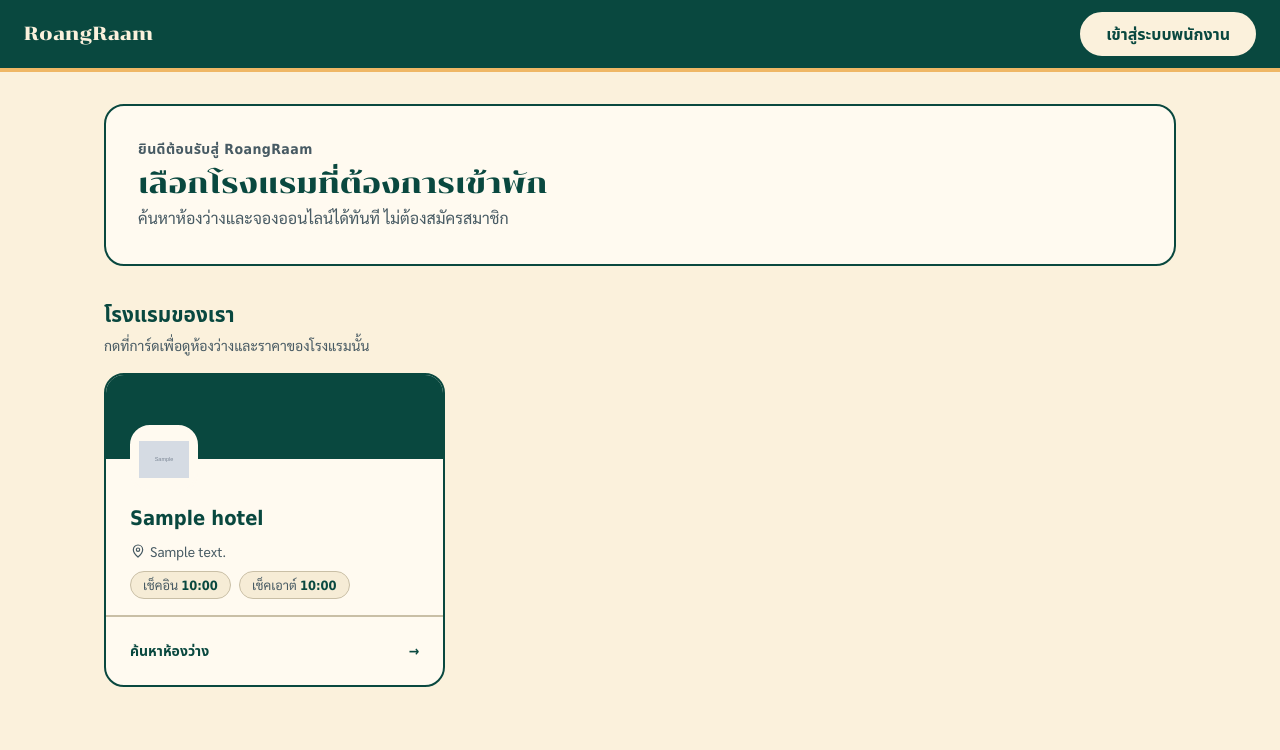
After one commit to DaybreakList/RoangRaam, a Django app: template templates/accounts/hotel_list.html in a window 1280 px wide. The commit adds this page. Shown: the top 750 px of the page. Run offline with Django 5.2, Linux system fonts and the light colour scheme; the template is opened without the code that fills it: most values are stand-ins (such as "Sample title", 1, 10 or a date in 2020); grey boxes marked "Sample" are stand-in pictures; parts of the project's set-up code (start-up, migrations or seed data) failed here and were passed over; some libraries are stand-ins or nearby versions; some web fonts are replaced.

Commit message:
Add public hotel list at / and label navbar login for staff

```diff
--- a/config/urls.py
+++ b/config/urls.py
@@ -4,9 +4,10 @@ from django.contrib import admin
 from django.urls import path, include, re_path
 from django.views.static import serve
 
-from apps.accounts.views import property_home
+from apps.accounts.views import hotel_list, property_home
 
 urlpatterns = [
+    path('', hotel_list, name='hotel_list'),
     path('admin/', admin.site.urls),
     path('accounts/', include('apps.accounts.urls')),
     path('p/<slug:property_slug>/', property_home, name='property_home'),
--- /dev/null
+++ b/templates/accounts/hotel_list.html
@@ -0,0 +1,64 @@
+{% extends 'base.html' %}
+{% load static %}
+
+{% block title %}เลือกโรงแรม · RoangRaam{% endblock %}
+{% block extra_head %}<link rel="stylesheet" href="{% static 'accounts/accounts.css' %}">{% endblock %}
+
+{% block content %}
+{% comment %}
+Public home page at /. Same hotel cards as the staff picker (accounts/home.html), but each
+card opens the hotel's public search page and there is no role badge.
+{% endcomment %}
+<main class="ac-page">
+  <header class="ac-banner">
+    <div class="ac-banner__text">
+      <p class="ac-banner__eyebrow">ยินดีต้อนรับสู่ RoangRaam</p>
+      <h1 class="rr-page-head__title">เลือกโรงแรมที่ต้องการเข้าพัก</h1>
+      <p>ค้นหาห้องว่างและจองออนไลน์ได้ทันที ไม่ต้องสมัครสมาชิก</p>
+    </div>
+  </header>
+
+  {% if hotels %}
+  <section aria-labelledby="ac-hotels-title">
+    <div class="ac-section-head">
+      <h2 id="ac-hotels-title">โรงแรมของเรา</h2>
+      <p>กดที่การ์ดเพื่อดูห้องว่างและราคาของโรงแรมนั้น</p>
+    </div>
+    <ul class="ac-hotels">
+      {% for hotel in hotels %}
+      <li>
+        <a class="ac-hotel" href="{% url 'bookings:search' property_slug=hotel.slug %}">
+          <span class="ac-hotel__cover" aria-hidden="true"></span>
+          <span class="ac-hotel__logo" aria-hidden="true">
+            {% if hotel.logo %}<img src="{{ hotel.logo.url }}" alt="">{% else %}
+            <svg viewBox="0 0 24 24"><path d="M4 21V5l8-3 8 3v16"/><path d="M9 21v-5h6v5M8 8h2M14 8h2M8 12h2M14 12h2"/></svg>
+            {% endif %}
+          </span>
+          <span class="ac-hotel__body">
+            <strong class="ac-hotel__name">{{ hotel.name }}</strong>
+            <span class="ac-hotel__address">
+              <svg viewBox="0 0 24 24" aria-hidden="true"><path d="M12 21s-7-6.2-7-11a7 7 0 0 1 14 0c0 4.8-7 11-7 11z"/><circle cx="12" cy="10" r="2.5"/></svg>
+              {{ hotel.address|default:"ยังไม่ได้ใส่ที่อยู่"|truncatechars:80 }}
+            </span>
+            <span class="ac-hotel__times">
+              <span>เช็คอิน <b>{{ hotel.check_in_time|time:"H:i" }}</b></span>
+              <span>เช็คเอาต์ <b>{{ hotel.check_out_time|time:"H:i" }}</b></span>
+            </span>
+          </span>
+          <span class="ac-hotel__footer">ค้นหาห้องว่าง <span aria-hidden="true">→</span></span>
+        </a>
+      </li>
+      {% endfor %}
+    </ul>
+  </section>
+  {% else %}
+  <section class="ac-empty">
+    <span class="ac-empty__icon" aria-hidden="true">
+      <svg viewBox="0 0 24 24"><path d="M4 21V5l8-3 8 3v16"/><path d="M9 21v-5h6v5"/></svg>
+    </span>
+    <h2>ยังไม่มีโรงแรมเปิดให้จอง</h2>
+    <p>กรุณากลับมาใหม่ภายหลัง</p>
+  </section>
+  {% endif %}
+</main>
+{% endblock %}
--- a/templates/partials/navbar.html
+++ b/templates/partials/navbar.html
@@ -47,7 +47,7 @@ staff on public pages (membership is None) go to the property's public search pa
             <button type="submit" class="rr-btn rr-btn--secondary">ออกจากระบบ</button>
         </form>
         {% else %}
-        <a class="rr-btn rr-btn--secondary" href="{% url 'accounts:login' %}">เข้าสู่ระบบ</a>
+        <a class="rr-btn rr-btn--secondary" href="{% url 'accounts:login' %}">เข้าสู่ระบบพนักงาน</a>
         {% endif %}
     </div>
 </header>
```
Also changed, not shown: apps/accounts/services.py (+17 -1 lines), apps/accounts/tests/test_hotel_list.py (added, +75 -0 lines), apps/accounts/views.py (+8 -1 lines), docs/project/PERMISSIONS.md (+2 -1 lines), README.md.
